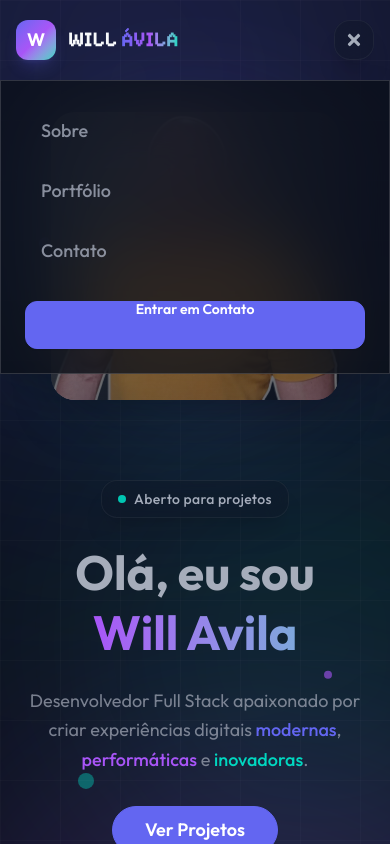
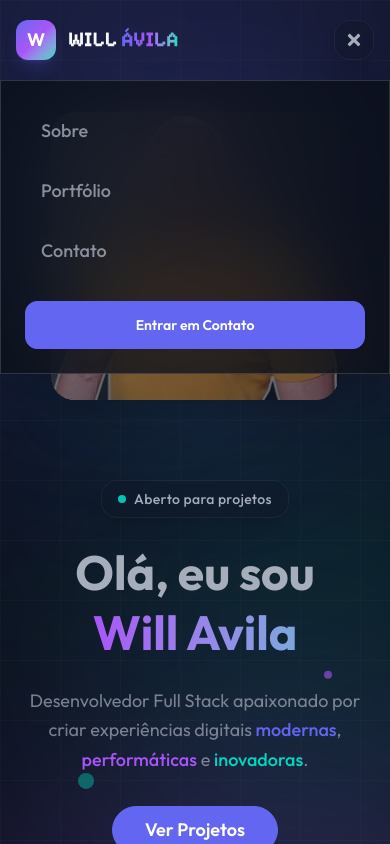
Before and after one commit to Will-Avila/portfolio-nextjs-typescript-daisyui, a Next.js app: page / in a window 390 px wide. Both pictures are taken after a click on the button "Toggle menu". Shown: the top 844 px of the page. Built offline with nearby package versions, Linux system fonts and the light colour scheme.

Commit message:
feat: Add responsive Navbar with menu data, SEO robots and sitemap, and upgrade Next.js and React dependencies.

```diff
--- a/src/app/robots.ts
+++ b/src/app/robots.ts
@@ -1,4 +1,6 @@
 import { MetadataRoute } from 'next'
+
+export const dynamic = 'force-static'
 
 export default function robots(): MetadataRoute.Robots {
     return {
--- a/src/app/sitemap.ts
+++ b/src/app/sitemap.ts
@@ -1,4 +1,6 @@
 import { MetadataRoute } from 'next'
+
+export const dynamic = 'force-static'
 
 export default function sitemap(): MetadataRoute.Sitemap {
     const baseUrl = 'https://www.willavila.com.br'
--- a/src/components/Navbar.tsx
+++ b/src/components/Navbar.tsx
@@ -22,8 +22,8 @@ export default function Navbar() {
   return (
     <nav
       className={`fixed top-0 left-0 w-full z-50 transition-all duration-500 ${scrolled
-          ? "glass-intense py-3 shadow-lg shadow-black/10"
-          : "bg-transparent py-5"
+        ? "glass-intense py-3 shadow-lg shadow-black/10"
+        : "bg-transparent py-5"
         }`}
     >
       <div className="container-xl mx-auto flex items-center justify-between">
@@ -145,7 +145,7 @@ export default function Navbar() {
                 <Link
                   href="#contact"
                   onClick={() => setMobileMenuOpen(false)}
-                  className="block btn btn-primary rounded-xl text-center"
+                  className="w-full flex items-center justify-center btn btn-primary rounded-xl"
                 >
                   Entrar em Contato
                 </Link>
--- a/src/data/menu.ts
+++ b/src/data/menu.ts
@@ -2,7 +2,7 @@ const menu = [
     {
         id: 1,
         name: "Sobre",
-    url: "#sobre"
+        url: "#about"
     },
     {
         id: 2,
@@ -12,7 +12,7 @@ const menu = [
     {
         id: 3,
         name: "Contato",
-    url: "#contato"
+        url: "#contact"
     }]
 
 export default menu
```
Also changed, not shown: package.json (+4 -4 lines), tsconfig.json (+5 -3 lines), 1 other file (tests, documents, lock files or other folders). Lines whose indentation alone changed are shown as unchanged.
